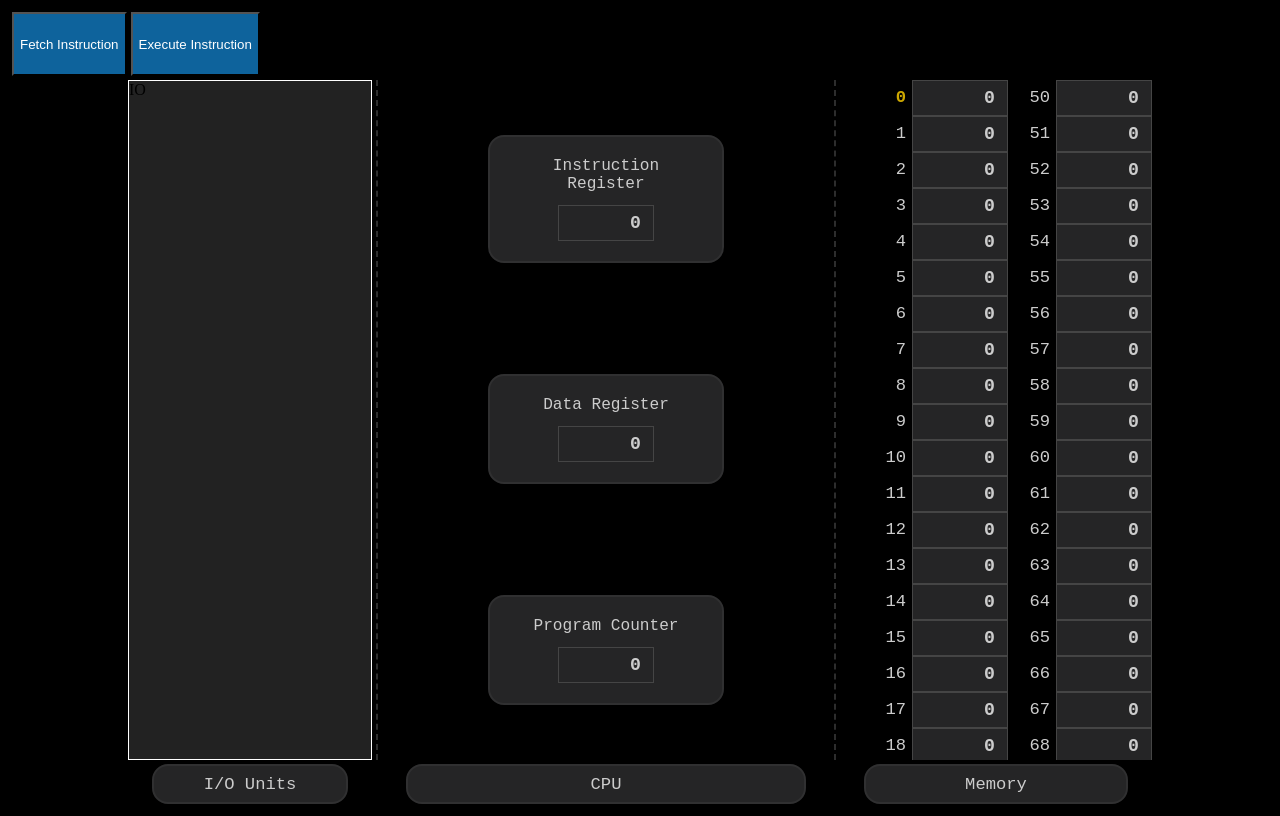
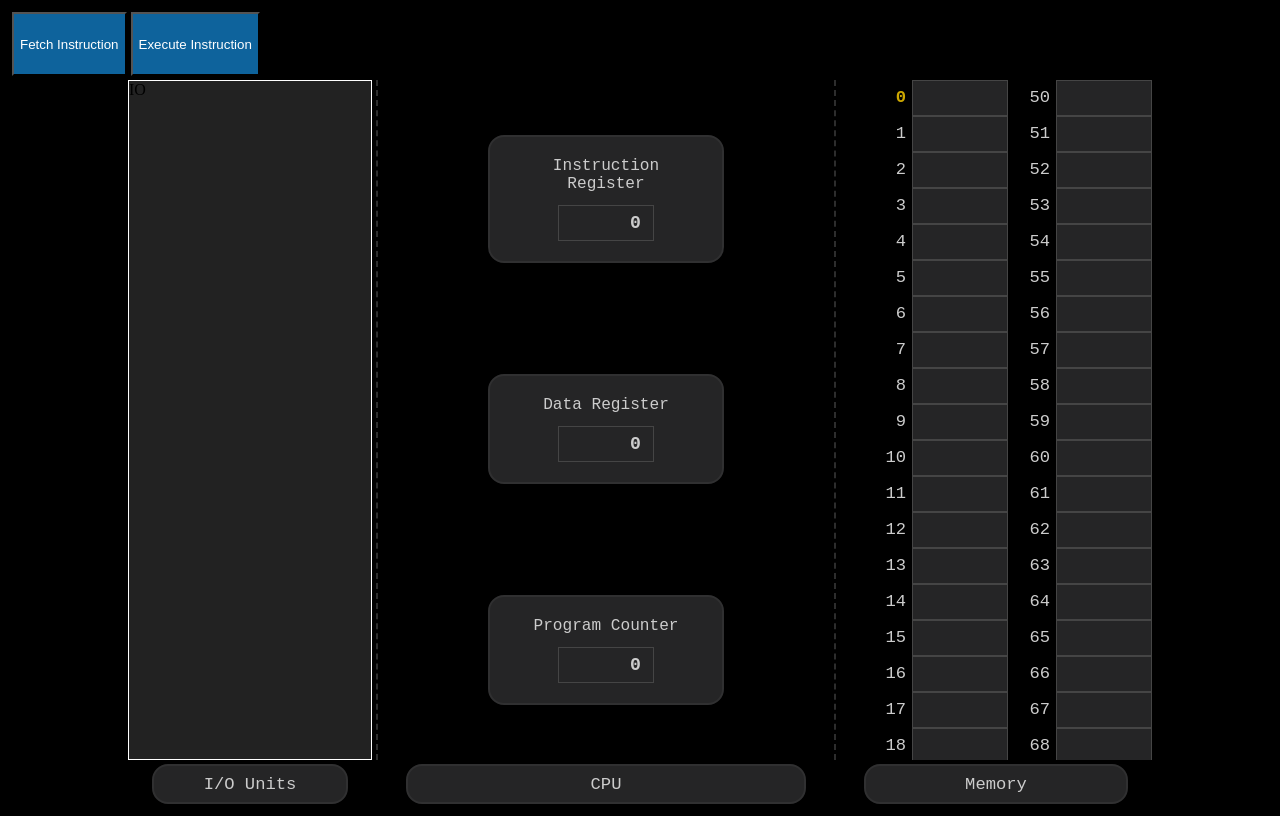
Before and after one commit to rafrafraf1/vic-ide-fork, a React (Create React App) app: page / in a window 1280 px wide. Built offline with nearby package versions, Linux system fonts and the light colour scheme.

Commit message:
Change Computer to have "blankable" memory

```diff
--- a/src/App.tsx
+++ b/src/App.tsx
@@ -67,7 +67,7 @@ function App(props: AppProps): JSX.Element {
   }, []);
 
   const handleMemoryCellChange = React.useCallback(
-    (address: Address, value: Value): void => {
+    (address: Address, value: Value | null): void => {
       setComputer(writeMemory(address, value));
     },
     []
--- a/src/Computer/Computer.ts
+++ b/src/Computer/Computer.ts
@@ -5,7 +5,7 @@ import { compose } from "../Functional/Compose";
 
 export type Register = Value;
 
-export type MemoryCell = Value;
+export type MemoryCell = Value | null;
 
 /**
  * The amount of memory available in the Vic computer.
@@ -75,7 +75,7 @@ export function incProgramCounter(computer: ComputerState): ComputerState {
 
 export function writeMemory(
   address: Address,
-  value: Value
+  value: Value | null
 ): (computer: ComputerState) => ComputerState {
   return (computer: ComputerState): ComputerState => ({
     instructionRegister: computer.instructionRegister,
@@ -87,7 +87,7 @@ export function writeMemory(
 
 export function memoryWrite(
   address: Address,
-  value: Value
+  value: Value | null
 ): (memory: MemoryCell[]) => MemoryCell[] {
   return (memory: MemoryCell[]): MemoryCell[] => {
     // TODO Ignore if the memory address is read-only
@@ -97,7 +97,7 @@ export function memoryWrite(
   };
 }
 
-export function memoryRead(memory: MemoryCell[], address: Address): Value {
+export function memoryRead(memory: MemoryCell[], address: Address): MemoryCell {
   const value = memory[address];
   if (value === undefined) {
     throw new Error(
@@ -108,7 +108,11 @@ export function memoryRead(memory: MemoryCell[], address: Address): Value {
 }
 
 export function readMemory(computer: ComputerState, address: Address): Value {
-  return memoryRead(computer.memory, address);
+  const value = memoryRead(computer.memory, address);
+  if (value === null) {
+    return 0;
+  }
+  return value;
 }
 
 export function add(a: Value, b: Value): Value {
@@ -126,6 +130,7 @@ export function sub(a: Value, b: Value): Value {
  */
 export function newComputerState(): ComputerState {
   const memory = newBlankMemory();
+  memory[MEMORY_SIZE - 2] = 0;
   memory[MEMORY_SIZE - 1] = 1;
   return {
     instructionRegister: 0,
@@ -136,12 +141,13 @@ export function newComputerState(): ComputerState {
 }
 
 /**
- * @returns an array of size MEMORY_SIZE with all elements set to 0.
+ * @returns an array of size `MEMORY_SIZE` with all elements set to blank
+ * (`null`).
  */
 export function newBlankMemory(): MemoryCell[] {
   const memory = [];
   for (let i = 0; i < MEMORY_SIZE; i++) {
-    memory.push(0);
+    memory.push(null);
   }
   return memory;
 }
@@ -166,7 +172,8 @@ export const nullExecuteResult: ExecuteResult = {
  * Register with this value.
  */
 export function fetchInstruction(computer: ComputerState): ComputerState {
-  const value = memoryRead(computer.memory, computer.programCounter);
+  const memValue = memoryRead(computer.memory, computer.programCounter);
+  const value = memValue === null ? 0 : memValue;
 
   return {
     instructionRegister: value,
--- a/src/UI/Computer.tsx
+++ b/src/UI/Computer.tsx
@@ -1,5 +1,6 @@
 import "./Computer.css"; // eslint-disable-line @typescript-eslint/no-import-type-side-effects
 import * as React from "react";
+import { BlankableValueCellInput, ValueCellInput } from "./ValueCellInput";
 import {
   type ComputerState,
   type MemoryCell,
@@ -7,13 +8,12 @@ import {
 } from "../Computer/Computer";
 import type { Address } from "../Computer/Instruction";
 import type { Value } from "../Computer/Value";
-import { ValueCellInput } from "./ValueCellInput";
 import classNames from "classnames";
 
 export interface ComputerProps {
   className?: string;
   computer: ComputerState;
-  onMemoryCellChange?: (address: Address, value: Value) => void;
+  onMemoryCellChange?: (address: Address, value: Value | null) => void;
   onInstructionRegister?: (value: Value) => void;
   onDataRegisterChange?: (value: Value) => void;
   onProgramCounterChange?: (value: Value) => void;
@@ -60,7 +60,7 @@ export interface MainMemoryProps {
   className?: string;
   memory: MemoryCell[];
   programCounter: Value;
-  onMemoryCellChange?: (address: Address, value: Value) => void;
+  onMemoryCellChange?: (address: Address, value: Value | null) => void;
 }
 
 export function MainMemory(props: MainMemoryProps): JSX.Element {
@@ -91,13 +91,13 @@ export interface MemorySegmentProps {
   programCounter: Value;
   segmentStart: Address;
   segmentEnd: Address;
-  onMemoryCellChange?: (address: Address, value: Value) => void;
+  onMemoryCellChange?: (address: Address, value: Value | null) => void;
 }
 
 interface MemoryValueCellInputProps {
   address: Address;
-  value: Value;
-  onValueChange: (address: Address, value: Value) => void;
+  value: Value | null;
+  onValueChange: (address: Address, value: Value | null) => void;
 }
 
 const MemoryValueCellInput = React.memo(function MemoryValueCellInput(
@@ -106,12 +106,14 @@ const MemoryValueCellInput = React.memo(function MemoryValueCellInput(
   const { address, value, onValueChange } = props;
 
   const handleValueChange = React.useCallback(
-    (newValue: Value): void => {
+    (newValue: Value | null): void => {
       onValueChange(address, newValue);
     },
     [address, onValueChange]
   );
-  return <ValueCellInput value={value} onValueChange={handleValueChange} />;
+  return (
+    <BlankableValueCellInput value={value} onValueChange={handleValueChange} />
+  );
 });
 
 export function MemorySegment(props: MemorySegmentProps): JSX.Element {
@@ -124,7 +126,7 @@ export function MemorySegment(props: MemorySegmentProps): JSX.Element {
   } = props;
 
   const handleValueChange = React.useCallback(
-    (address: Address, value: Value) => {
+    (address: Address, value: Value | null) => {
       if (onMemoryCellChange !== undefined) {
         onMemoryCellChange(address, value);
       }
```
